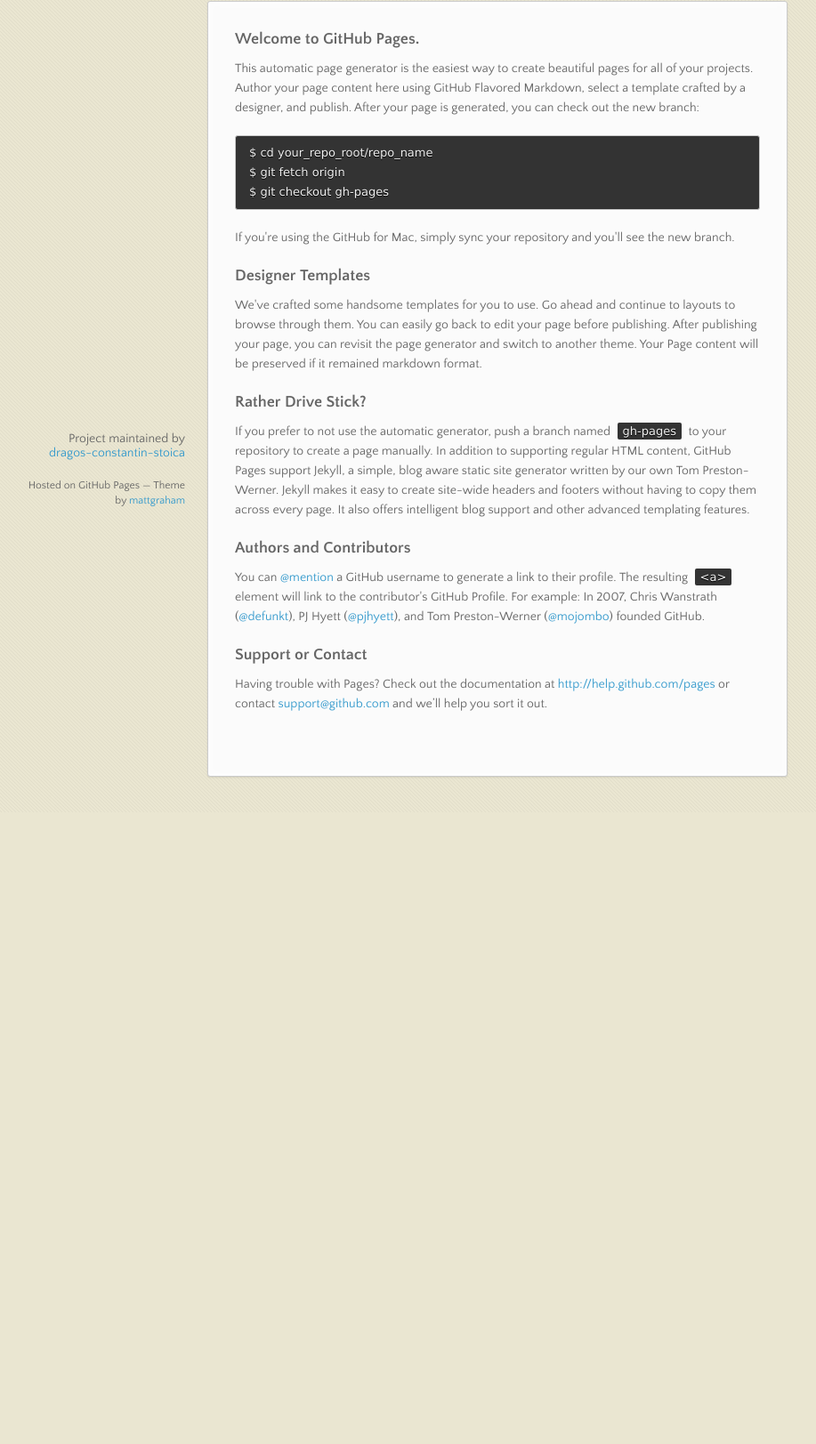
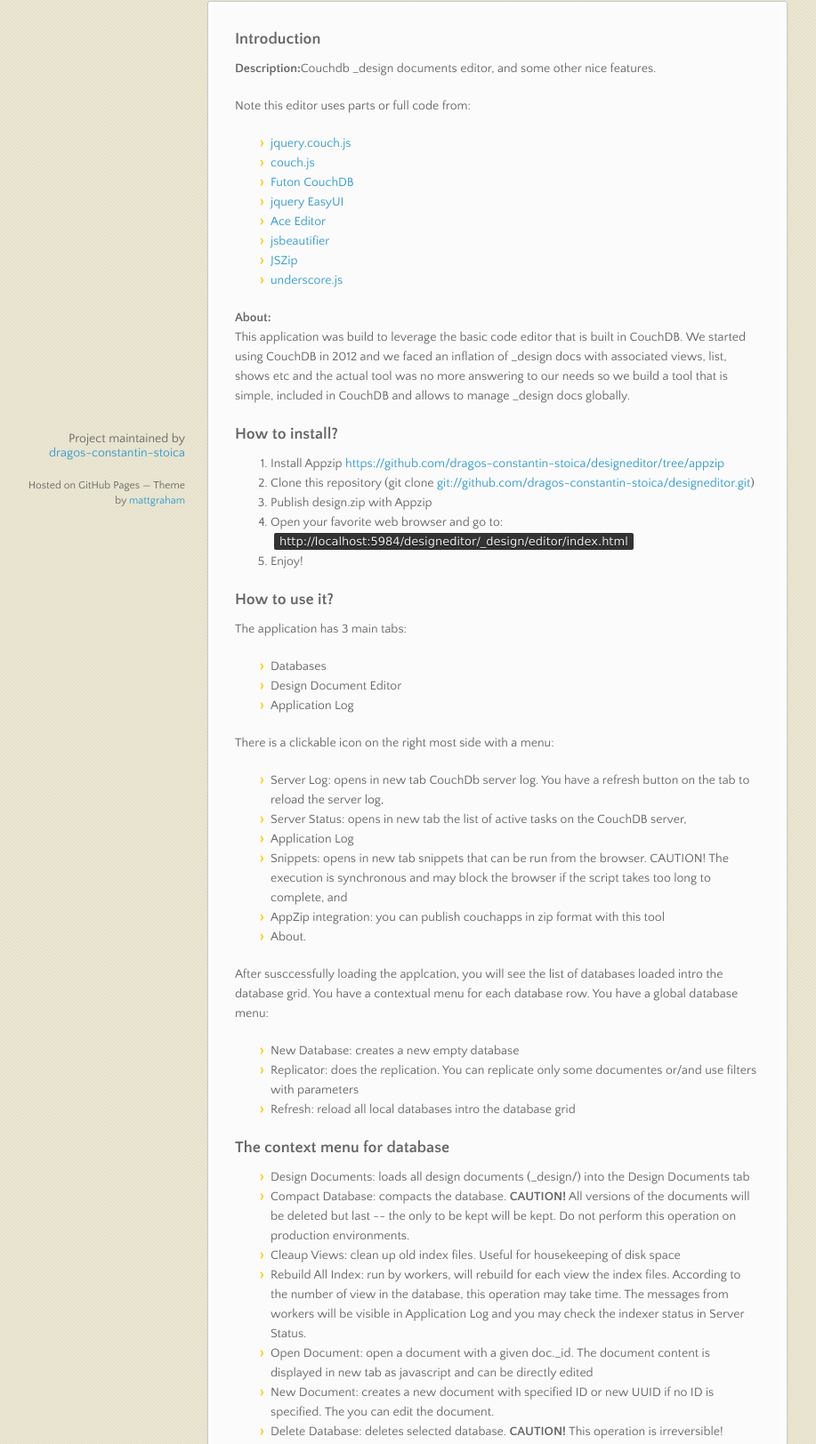
Before and after one commit to dragos-constantin-stoica/designeditor, a plain HTML site: page index.html in a window 1280 px wide. Shown: the part 189-1812 px from the top of the page at 89% size, without its empty margins (82-999 px from the left). Before the commit the page ends 1102 px from the top, so only its background shows below. Drawn offline with nearby package versions, Linux system fonts and the light colour scheme.

Commit message:
@continut pagina web

```diff
--- a/index.html
+++ b/index.html
@@ -38,45 +38,151 @@
       <nav>
         <ul></ul>
       </nav>
-      <section>
-        <h3>
-<a name="welcome-to-github-pages" class="anchor" href="#welcome-to-github-pages"><span class="octicon octicon-link"></span></a>Welcome to GitHub Pages.</h3>
 
-<p>This automatic page generator is the easiest way to create beautiful pages for all of your projects. Author your page content here using GitHub Flavored Markdown, select a template crafted by a designer, and publish. After your page is generated, you can check out the new branch:</p>
 
+ <section>
+<h3>
+<a name="Introduction" class="anchor" href="#Introduction"><span class="octicon octicon-link"></span></a>Introduction</h3>
+<p><b>Description:</b>Couchdb _design documents editor, and some other nice features.</p>
+<p>Note this editor uses parts or full code from:</p>
+	<ul>
+		<li><a href="http://daleharvey.github.io/jquery.couch.js-docs/symbols/$.couch.html">jquery.couch.js</a></li>
+		<li><a href="http://bradley-holt.com/2011/07/couchdb-jquery-plugin-reference/">couch.js</a></li>
+		<li><a href="http://docs.couchdb.org/en/latest/intro/futon.html">Futon CouchDB</a></li>
+		<li><a href="http://www.jeasyui.com/">jquery EasyUI</a></li>
+		<li><a href="http://ace.c9.io/#nav=about">Ace Editor</a></li>
+		<li><a href="http://jsbeautifier.org/">jsbeautifier</a></li>
+		<li><a href="http://stuk.github.io/jszip/">JSZip</a></li>
+		<li><a href="http://underscorejs.org/">underscore.js</a></li>
+	</ul>
+<b>About:</b>
+<p>This application was build to leverage the basic code editor that is built in CouchDB. We started using
+CouchDB in 2012 and we faced an inflation of _design docs with associated views, list, shows etc and the
+actual tool was no more answering to our needs so we build a tool that is simple, included in CouchDB and allows
+to manage _design docs globally.</p>
+<!--
 <pre><code>$ cd your_repo_root/repo_name
 $ git fetch origin
 $ git checkout gh-pages
-</code></pre>
-
-<p>If you're using the GitHub for Mac, simply sync your repository and you'll see the new branch.</p>
+</code></pre>-->
 
 <h3>
-<a name="designer-templates" class="anchor" href="#designer-templates"><span class="octicon octicon-link"></span></a>Designer Templates</h3>
-
-<p>We've crafted some handsome templates for you to use. Go ahead and continue to layouts to browse through them. You can easily go back to edit your page before publishing. After publishing your page, you can revisit the page generator and switch to another theme. Your Page content will be preserved if it remained markdown format.</p>
+<a name="how-to-install" class="anchor" href="#how-to-install"><span class="octicon octicon-link"></span></a>How to install?</h3>
+<ol>
+	<li>Install Appzip<a href=" https://github.com/dragos-constantin-stoica/designeditor/tree/appzip">  https://github.com/dragos-constantin-stoica/designeditor/tree/appzip</a></li>
+	<li>Clone this repository (git clone <a href="git://github.com/dragos-constantin-stoica/designeditor.git"> git://github.com/dragos-constantin-stoica/designeditor.git</a>)</li>
+	<li>Publish design.zip with Appzip</li>
+	<li>Open your favorite web browser and go to: <br/><code> http://localhost:5984/designeditor/_design/editor/index.html</code> </li>
+	<li>Enjoy!</li>
+</ol>
 
 <h3>
-<a name="rather-drive-stick" class="anchor" href="#rather-drive-stick"><span class="octicon octicon-link"></span></a>Rather Drive Stick?</h3>
-
-<p>If you prefer to not use the automatic generator, push a branch named <code>gh-pages</code> to your repository to create a page manually. In addition to supporting regular HTML content, GitHub Pages support Jekyll, a simple, blog aware static site generator written by our own Tom Preston-Werner. Jekyll makes it easy to create site-wide headers and footers without having to copy them across every page. It also offers intelligent blog support and other advanced templating features.</p>
+<a name="how-to-use-it" class="anchor" href="#rhow-to-use-it"><span class="octicon octicon-link"></span></a>How to use it?</h3>
+<p>The application has 3 main tabs:</p>
+<ul>
+	<li>Databases</li>
+	<li>Design Document Editor</li>
+	<li>Application Log</li>
+</ul>
+<p>There is a clickable icon on the right most side with a menu:</p>
+<ul>
+	<li>Server Log: opens in new tab CouchDb server log. You have a refresh button on the tab to reload the server log,</li>
+	<li>Server Status: opens in new tab the list of active tasks on the CouchDB server,</li>
+	<li>Application Log</li>
+	<li>Snippets: opens in new tab snippets that can be run from the browser. CAUTION! The execution is synchronous and may block the browser if the script takes too long to complete, and</li>
+	<li>AppZip integration: you can publish couchapps in zip format with this tool</li>
+	<li>About.</li>
+</ul>
+<p>After susccessfully loading the applcation, you will see the list of databases loaded intro the database grid.
+ You have a contextual menu for each database row. You have a global database menu:</p>
+ <ul>
+	<li>New Database: creates a new empty database</li>
+	<li>Replicator: does the replication. You can replicate only some documentes or/and use filters with parameters</li>
+	<li>Refresh: reload all local databases intro the database grid</li>
+</ul>
 
 <h3>
-<a name="authors-and-contributors" class="anchor" href="#authors-and-contributors"><span class="octicon octicon-link"></span></a>Authors and Contributors</h3>
-
-<p>You can <a href="https://github.com/blog/821" class="user-mention">@mention</a> a GitHub username to generate a link to their profile. The resulting <code>&lt;a&gt;</code> element will link to the contributor's GitHub Profile. For example: In 2007, Chris Wanstrath (<a href="https://github.com/defunkt" class="user-mention">@defunkt</a>), PJ Hyett (<a href="https://github.com/pjhyett" class="user-mention">@pjhyett</a>), and Tom Preston-Werner (<a href="https://github.com/mojombo" class="user-mention">@mojombo</a>) founded GitHub.</p>
+<a name="the-context-menu-for-database" class="anchor" href="#the-context-menu-for-database"><span class="octicon octicon-link"></span></a>The context menu for database</h3>
+<ul>
+	<li>Design Documents: loads all design documents (_design/) into the Design Documents tab</li>
+	<li>Compact Database: compacts the database. <b>CAUTION!</b> All versions of the documents will be deleted but last -- the only to be kept will be kept. Do not perform this operation on production environments.</li>
+	<li>Cleaup Views: clean up old index files. Useful for housekeeping of disk space</li>
+	<li>Rebuild All Index: run by workers, will rebuild for each view the index files. According to the number of view in the database, this operation may take time. The messages from workers will be visible in Application Log and you may check the indexer status in Server Status.</li>
+	<li>Open Document: open a document with a given doc._id. The document content is displayed in new tab as javascript and can be directly edited</li>
+	<li>New Document: creates a new document with specified ID or new UUID if no ID is specified. The you can edit the document.</li>
+	<li>Delete Database: deletes selected database. <b>CAUTION!</b> This operation is irreversible!</li>
+</ul>
 
 <h3>
-<a name="support-or-contact" class="anchor" href="#support-or-contact"><span class="octicon octicon-link"></span></a>Support or Contact</h3>
+<a name="the-content-of-design-documents-editor" class="anchor" href="#the-content-of-design-documents-editor"><span class="octicon octicon-link"></span></a>The content of Design Documents Editor</h3>
+<p>On the left side you have a collapsible panel with a tree grid contanting the list of all design documents from
+selected database. The following document types are recognized: <b>views</b> (map and reduce functions), <b>lists</b>,
+<b>shows</b>, <b>updates</b>, <b>filters</b>,<b> validate_doc_update</b>, and <b>fulltext</b> (index functions - used by Lucene).
+ On the center - main area, you have a code editing zone. Each function (the code) is displayed in a new tab.
+ Only for wiews you may rebuild the index from the context menu of the tree grid.</p>
+ <p>The tree grid is strucured as follows:</p>
+ <!-- Aici pot face chiar un tree -->
+ <ul><li>database (root)</li>
+	<ul><li>design documents (by name)</li>
+		<ul>
+			<li>validate doc update (function)</li>
+			<li>lists</li>
+			<li>views</li>
+			<li>updates</li>
+			<li>shows</li>
+			<li>filters</li>
+			<li>fulltext</li>
+				<ul><li>functions (by name) with markers M: map, R: reduce, IDX: index</li></ul>
 
-<p>Having trouble with Pages? Check out the documentation at <a href="http://help.github.com/pages">http://help.github.com/pages</a> or contact <a href="mailto:support@github.com">support@github.com</a> and we’ll help you sort it out.</p>
-      </section>
+		</ul>
+	</ul>
+ </ul>
+ <p>The tree grid has a main menu: <i>Refresh</i>, <i>Collapse All</i>, <i>Expand All</i>, <i>Collapse level 1 </i>(at design documents level) and <i>Expand level 1</i></p>
+ <p>The context menu for design documents grid:</p>
+
+<b>Level 0:</b> database -- create new design document<br/>
+<b>Level 1:</b> design document -- rename, duplicate, delete design document; change programming language; add new design document element (view, list, show, update, filter, fulltext, validate doc update)<br/>
+<b>Level 2:</b> design document element -- new function element, delete function element, rebuild index and compact view available only for views. Validate doc update is a single function per design document so it is stored here and has the contextual menu of a function (see Level 3).<br/>
+<b>Level 3:</b> function level -- rename, duplicate and delete function. For code editing just click on the leaf.<br/>
+
+<h3>
+<a name="replicator" class="anchor" href="#replicator"><span class="octicon octicon-link"></span></a>Replicator</h3>
+<p>The replication mechanism is similar with Futon and extended with design document ids to replicate and filters with parameters.</p>
+<ul>
+		<li>	<p>Basic replication:</p> </li>
+			   <blockquote><p>
+			   Introduce database names for source and destination.Check if you want to create the destination database and if you want continuous replication.
+			   </p></blockquote>
+		<li>	<p>Replication of selected documents only:</p></li>
+			   <blockquote><p>
+				Same as basic and you should check <i>"Only selected documents"</i>. For local source database you may select the design documents, and you can introduce as a list of coma "," separated values the <b>doc._id</b> of documents you wanto to replicate.
+			   </p></blockquote>
+		<li>	<p>Filtered replication</p></li>
+			   <blockquote><p>
+				Same as basic replication and you should check "Replicate with Filter". For local source database you may select the filter. Optionaly you may complete query parameters in JSON format e.g. {"key":"value"}.
+			   </p></blockquote>
+</ul>
+
+<!-- Optional -->
+<h3>
+<a name="to-do" class="anchor" href="#to-do"><span class="octicon octicon-link"></span></a>TO DO</h3>
+ <ol>
+	 <li>implement security management (authentication, user and rights management)</li>
+	 <li>support for file attachement management</li>
+	 <li>display a list with all documents from a database</li>
+	 <li>display results for views, lists, shows</li>
+	 <li>build a tool to generate documentation from comments</li>
+	 <li>cancel replication (continuous) function</li>
+</ol>
+<p>That's all for the moment. Please fork the code and help to complete this tool.</p>
+<p>Thank you!</p>
+<p>Happy CouchDB codding!</p>
+  </section>
       <footer>
         <p>Project maintained by <a href="https://github.com/dragos-constantin-stoica">dragos-constantin-stoica</a></p>
         <p><small>Hosted on GitHub Pages &mdash; Theme by <a href="https://twitter.com/michigangraham">mattgraham</a></small></p>
       </footer>
     </div>
     <!--[if !IE]><script>fixScale(document);</script><![endif]-->
-
   </body>
 </html>
```
